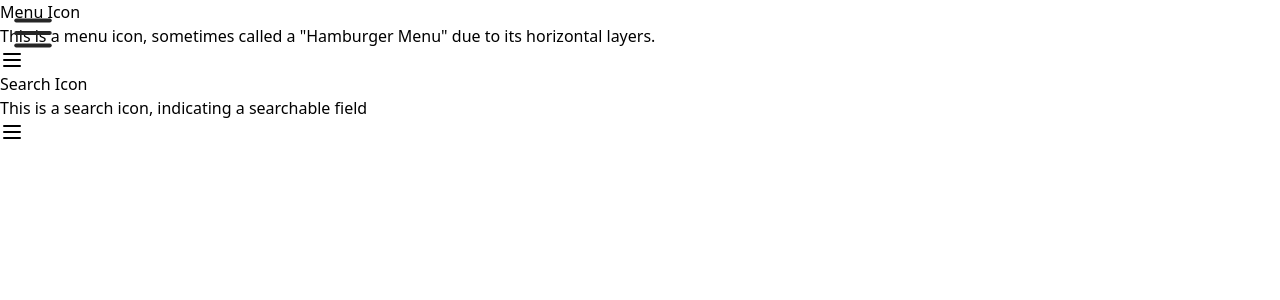
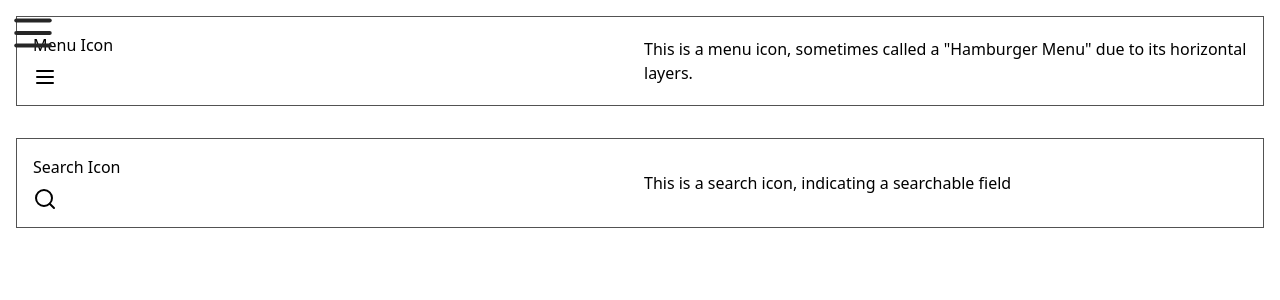
Before and after one commit to j-cleme/capstone_teaching-tech-lit, a Vue app: page / in a window 1280 px wide. Shown: the top 300 px of the page. Built offline with nearby package versions, Linux system fonts and the light colour scheme.

Commit message:
TeachingContainer visual first pass

```diff
--- a/src/components/TeachingContainer.vue
+++ b/src/components/TeachingContainer.vue
@@ -23,20 +23,15 @@ export default {
 </script>
 
 <template>
-  <article class="teaching-modal" @click="clickHandler(title)">
+  <article class="border border-neutral-600 p-4 m-4 grid grid-cols-2 grid-rows-2 items-center justify-center gap-2"
+    @click="clickHandler(title)">
     <h1>
-      <!-- <slot name="title"></slot> -->
       {{ title }}
     </h1>
-    <p>
+    <p class="row-span-2">
       {{ textContent }}
-      <!-- <slot name="textcontent"></slot> -->
     </p>
-    <div class="iconSlot">
-
-      <slot name="icon">
-        <Menu />
-      </slot>
-    </div>
+    <slot>
+    </slot>
   </article>
 </template>
```
